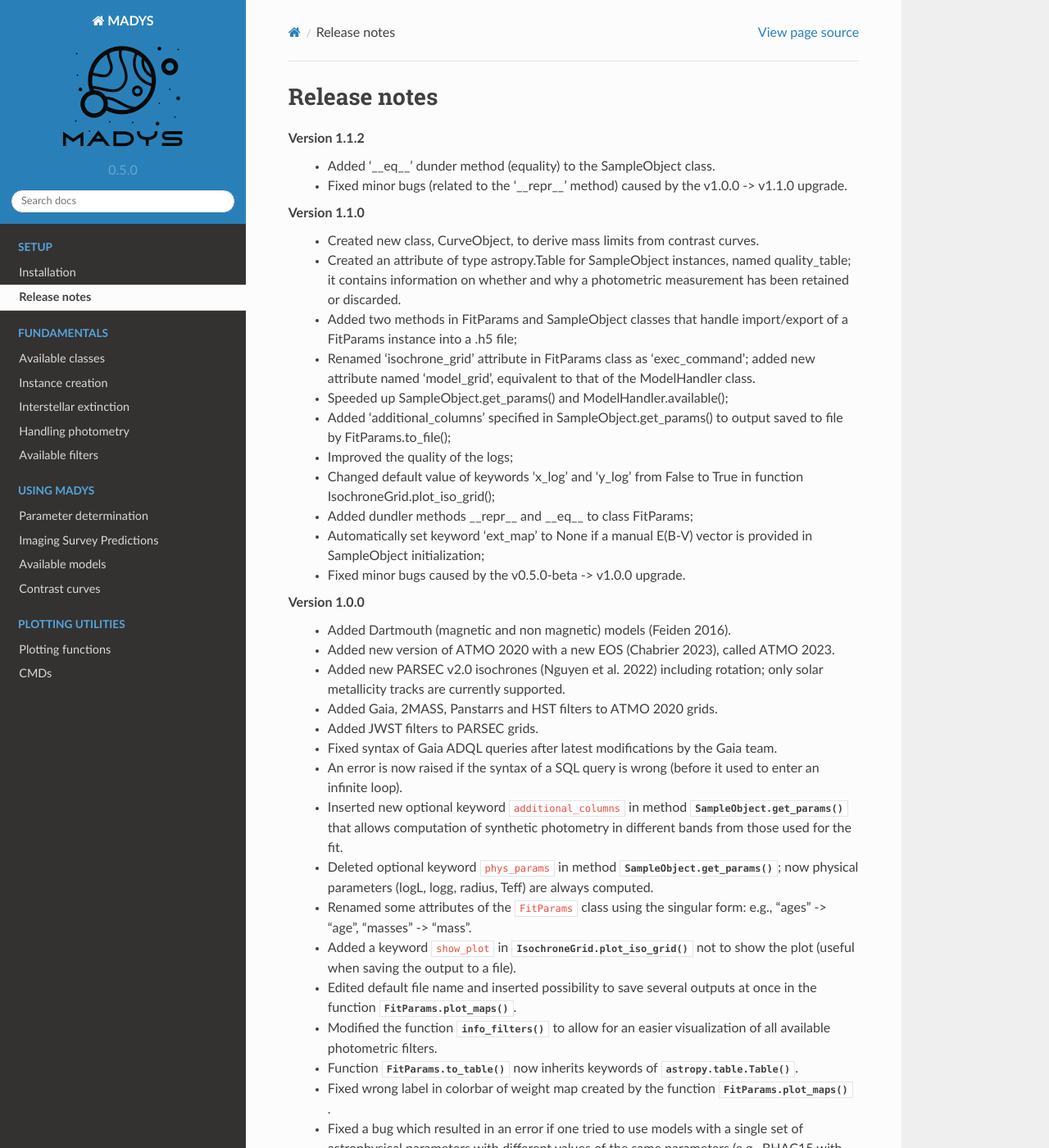
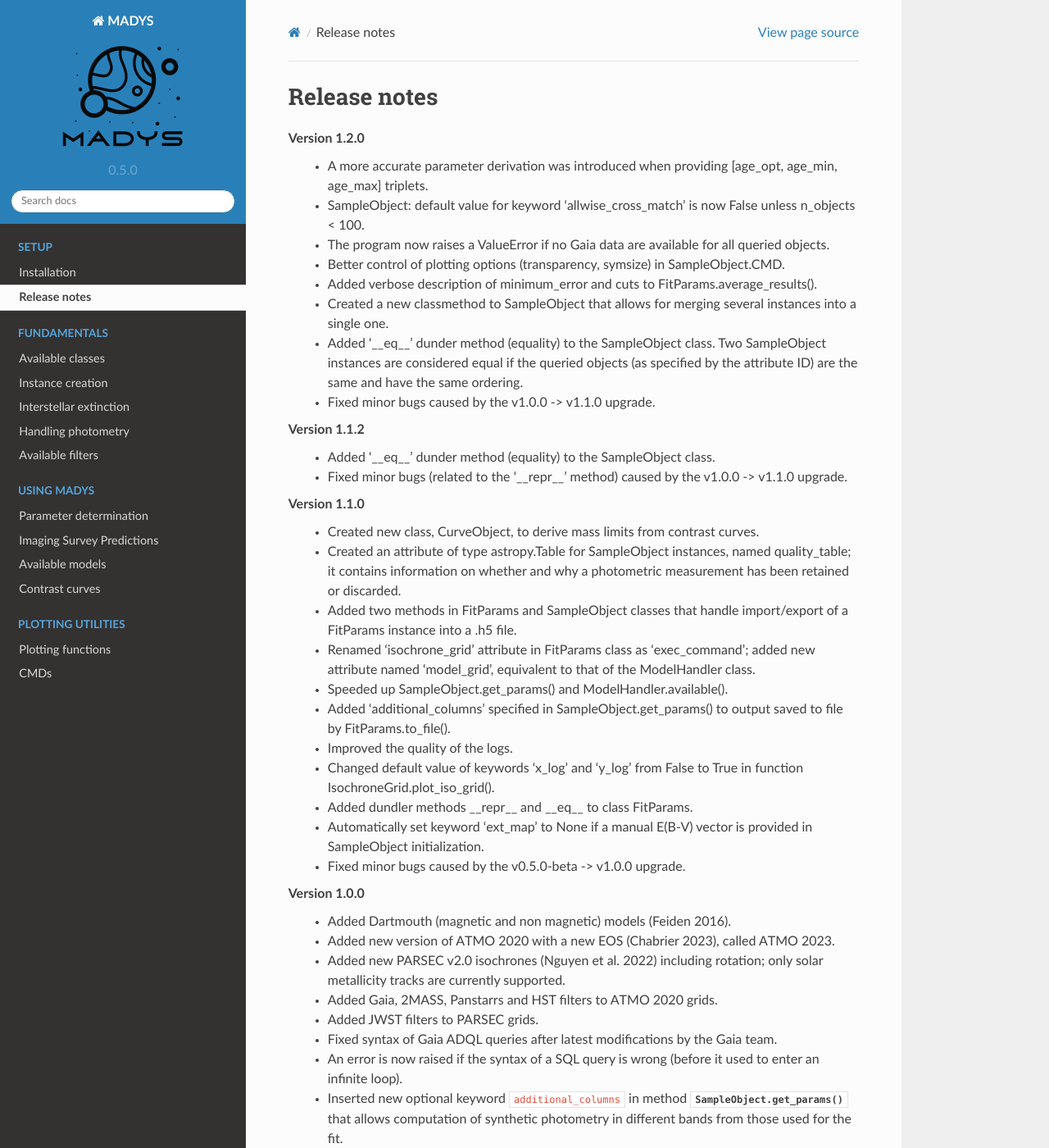
Before and after one commit to vsquicciarini/madys, a Sphinx documentation site: the page built from docs/source/release_notes.rst, in a window 1280 px wide and 1400 px high. Shown: the whole window at 82% size. Built offline with Sphinx 7.4.7 and the Read the Docs theme 2.0.0, drawn with Linux system fonts in a browser that asks for light colours.

Commit message:
Update release_notes.rst

```diff
--- a/docs/source/release_notes.rst
+++ b/docs/source/release_notes.rst
@@ -1,5 +1,15 @@
 Release notes
 =====
+
+Version 1.2.0
+ * A more accurate parameter derivation was introduced when providing [age_opt, age_min, age_max] triplets.
+ * SampleObject: default value for keyword 'allwise_cross_match' is now False unless n_objects < 100.
+ * The program now raises a ValueError if no Gaia data are available for all queried objects.
+ * Better control of plotting options (transparency, symsize) in SampleObject.CMD.
+ * Added verbose description of minimum_error and cuts to FitParams.average_results().
+ * Created a new classmethod to SampleObject that allows for merging several instances into a single one.
+ * Added '__eq__' dunder method (equality) to the SampleObject class. Two SampleObject instances are considered equal if the queried objects (as specified by the attribute ID) are the same and have the same ordering.
+ * Fixed minor bugs caused by the v1.0.0 -> v1.1.0 upgrade.
 
 Version 1.1.2
  * Added '__eq__' dunder method (equality) to the SampleObject class.
@@ -8,14 +18,14 @@ Version 1.1.2
 Version 1.1.0
  * Created new class, CurveObject, to derive mass limits from contrast curves.
  * Created an attribute of type astropy.Table for SampleObject instances, named quality_table; it contains information on whether and why a photometric measurement has been retained or discarded.
- * Added two methods in FitParams and SampleObject classes that handle import/export of a FitParams instance into a .h5 file;
+ * Added two methods in FitParams and SampleObject classes that handle import/export of a FitParams instance into a .h5 file.
  * Renamed 'isochrone_grid' attribute in FitParams class as 'exec_command'; added new attribute named 'model_grid', equivalent to that of the ModelHandler class.
- * Speeded up SampleObject.get_params() and ModelHandler.available();
- * Added 'additional_columns' specified in SampleObject.get_params() to output saved to file by FitParams.to_file();
- * Improved the quality of the logs;
- * Changed default value of keywords 'x_log' and 'y_log' from False to True in function IsochroneGrid.plot_iso_grid();
- * Added dundler methods __repr__ and __eq__ to class FitParams;
- * Automatically set keyword 'ext_map' to None if a manual E(B-V) vector is provided in SampleObject initialization;
+ * Speeded up SampleObject.get_params() and ModelHandler.available().
+ * Added 'additional_columns' specified in SampleObject.get_params() to output saved to file by FitParams.to_file().
+ * Improved the quality of the logs.
+ * Changed default value of keywords 'x_log' and 'y_log' from False to True in function IsochroneGrid.plot_iso_grid().
+ * Added dundler methods __repr__ and __eq__ to class FitParams.
+ * Automatically set keyword 'ext_map' to None if a manual E(B-V) vector is provided in SampleObject initialization.
  * Fixed minor bugs caused by the v0.5.0-beta -> v1.0.0 upgrade.
 
 Version 1.0.0
```
